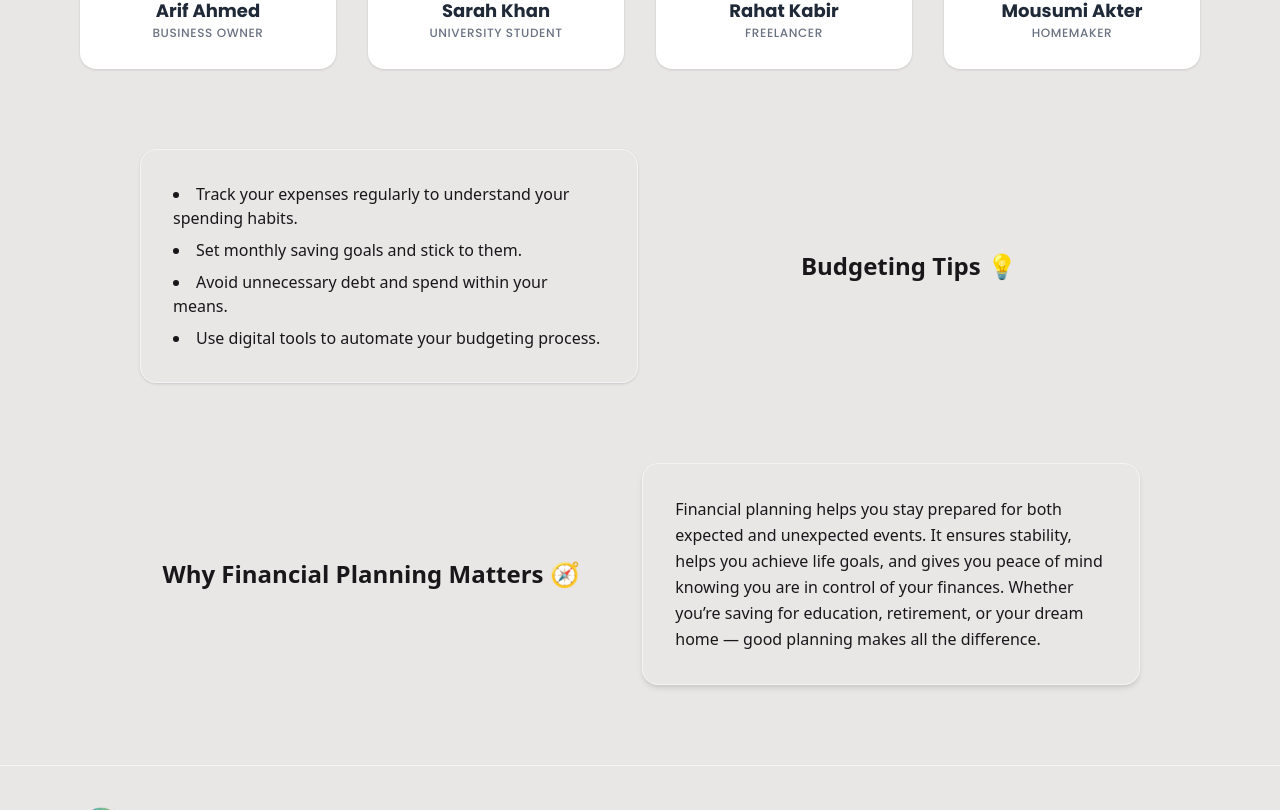
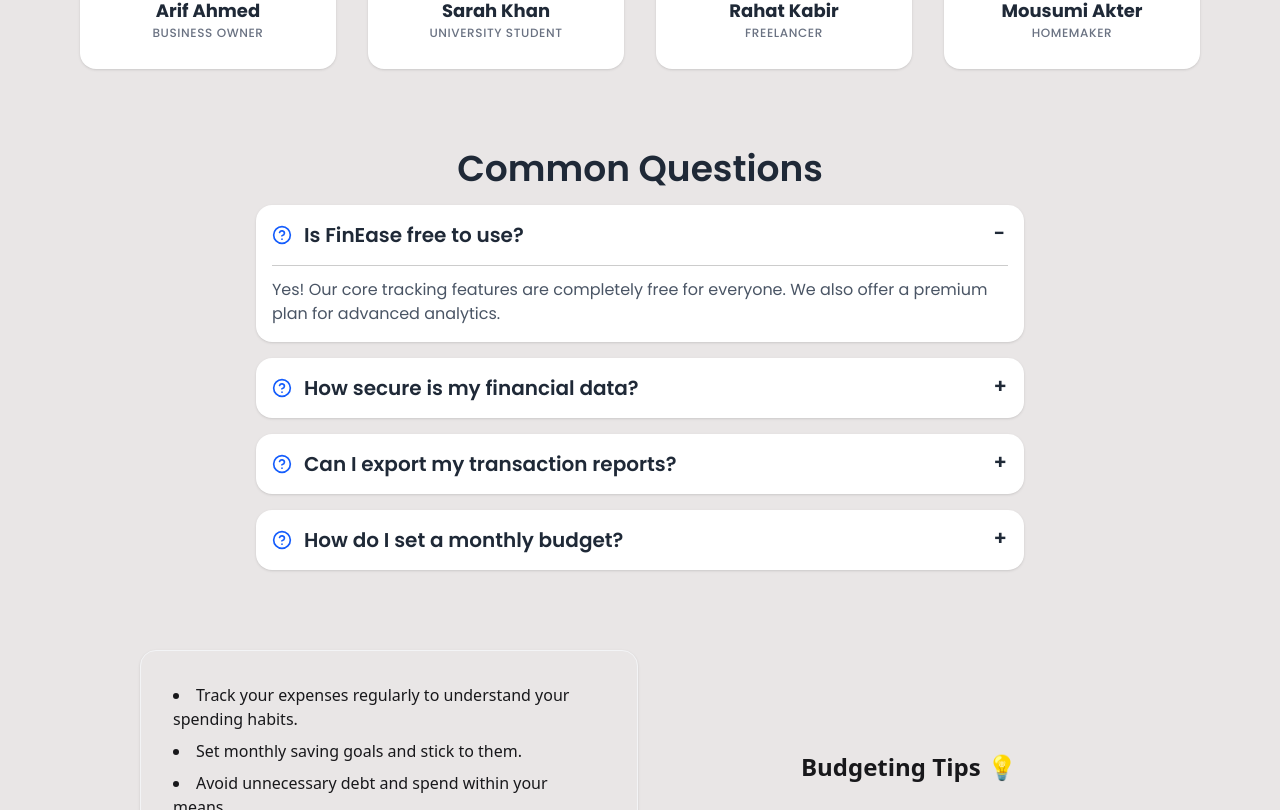
Before and after one commit to mahadi40011/FinEase-Client-Side, a React (Vite) app: page / in a window 1280 px wide. Shown: the part 1830-2640 px from the top of the page. Built offline with nearby package versions, Linux system fonts and the light colour scheme; no server answers.

Commit message:
Create FAQ section

```diff
--- /dev/null
+++ b/src/components/Home/FAQ/FAQ.jsx
@@ -0,0 +1,63 @@
+import Heading from "../../Shared/Heading/Heading";
+import { HelpCircle } from "lucide-react";
+
+const FAQ = () => {
+  const faqs = [
+    {
+      question: "Is FinEase free to use?",
+      answer:
+        "Yes! Our core tracking features are completely free for everyone. We also offer a premium plan for advanced analytics.",
+    },
+    {
+      question: "How secure is my financial data?",
+      answer:
+        "We use bank-grade encryption and Firebase security protocols to ensure your data is always safe and private.",
+    },
+    {
+      question: "Can I export my transaction reports?",
+      answer:
+        "Absolutely! You can export your monthly or yearly data in CSV or PDF format directly from your dashboard.",
+    },
+    {
+      question: "How do I set a monthly budget?",
+      answer:
+        "Go to the 'Budgets' tab, set your limit for different categories, and we'll notify you when you're close to reaching it.",
+    },
+  ];
+
+  return (
+    <section className="text-natural font-poppins container mx-auto">
+      <h1 className="text-3xl md:text-4xl font-semibold font-poppins text-natural text-center mb-4">
+        Common Questions
+      </h1>
+
+      <div className="max-w-3xl mx-auto space-y-4">
+        {faqs.map((faq, i) => (
+          <div
+            key={i}
+            className="collapse collapse-plus bg-app-200 shadow-sm rounded-2xl "
+          >
+            {/* Hidden radio button makes it an accordion */}
+            <input
+              type="radio"
+              name="my-accordion-3"
+              defaultChecked={i === 0}
+            />
+
+            <div className="collapse-title text-xl font-semibold flex items-center gap-3">
+              <HelpCircle className="text-blue-600" size={20} />
+              {faq.question}
+            </div>
+
+            <div className="collapse-content">
+              <hr className="border-black/20 dark:border-white/20 mb-3" />
+              <p className="text-gray-600 dark:text-gray-300">{faq.answer}</p>
+            </div>
+          </div>
+        ))}
+      </div>
+    </section>
+  );
+};
+
+export default FAQ;
--- a/src/components/Shared/Navbar/Navbar.jsx
+++ b/src/components/Shared/Navbar/Navbar.jsx
@@ -39,7 +39,7 @@ const Navbar = () => {
   };
 
   return (
-    <div className="fixed top-0 w-full bg-app-200 shadow-md">
+    <div className="fixed top-0 z-50 w-full bg-app-200 shadow-md">
       <div className="container ">
         <div className="responsive-container navbar ">
           <div className="navbar-start flex justify-start items-center">
--- a/src/pages/Home/Home.jsx
+++ b/src/pages/Home/Home.jsx
@@ -6,6 +6,7 @@ import FinancialPlanning from "../../components/FinancialPlanning/FinancialPlann
 import Features from "../../components/Home/Features/Features";
 import Statistics from "../../components/Home/Statistics/Statistics";
 import Testimonials from "../../components/Home/Testimonials/Testimonials";
+import FAQ from "../../components/Home/FAQ/FAQ";
 
 const Home = () => {
   return (
@@ -18,7 +19,9 @@ const Home = () => {
 
       <Features />
 
-      <Testimonials/>
+      <Testimonials />
+
+      <FAQ/>
 
       <BudgetingTips />
 
```
